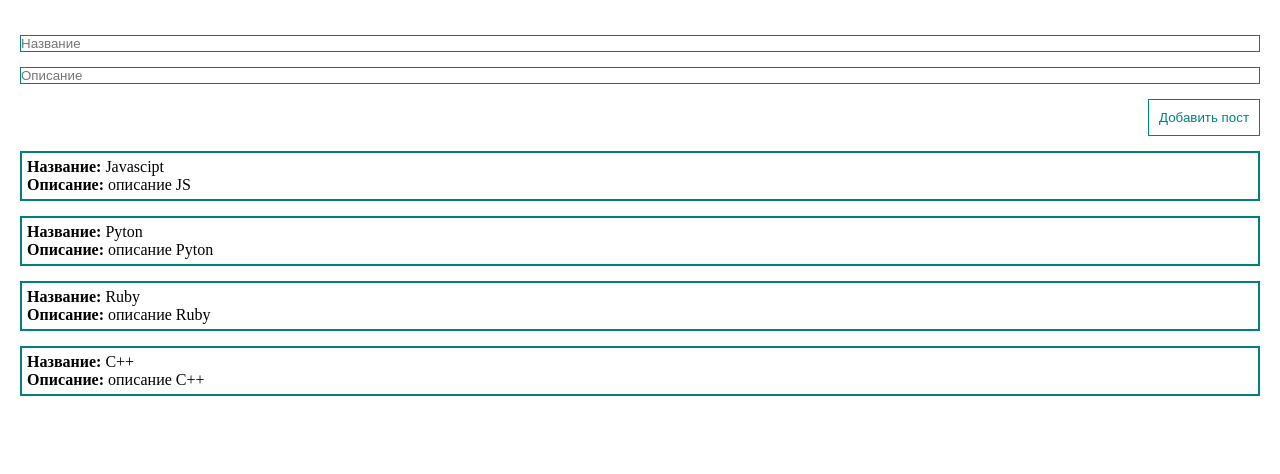
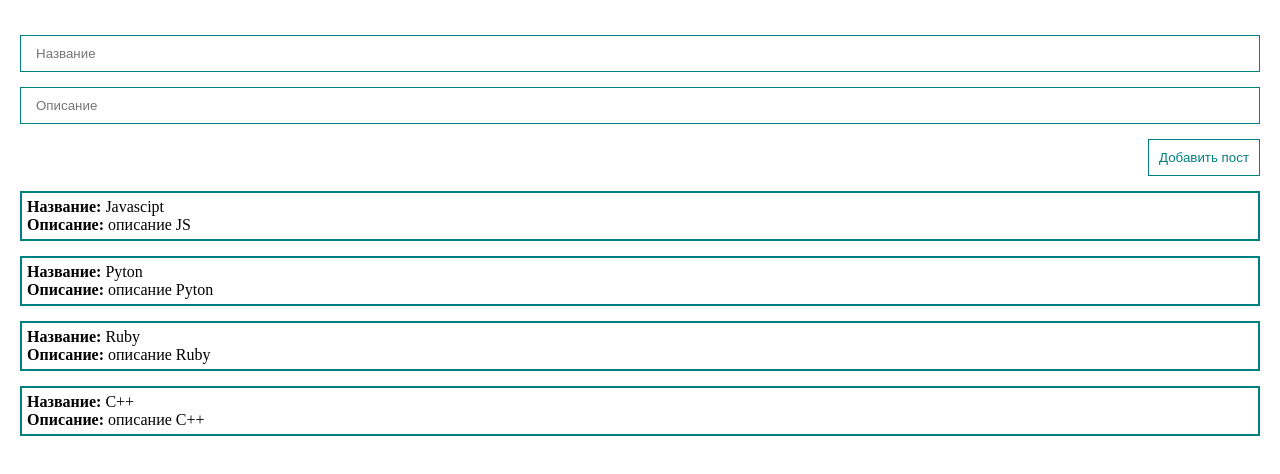
Before and after one commit to Vue-Isa/theory, a Vue app: page / in a window 1280 px wide. Shown: the top 474 px of the page. Built offline with nearby package versions, Linux system fonts and the light colour scheme.

Commit message:
двухсторонее связывание и модификаторы stop, prevent

```diff
--- a/src/App.vue
+++ b/src/App.vue
@@ -1,15 +1,22 @@
 <template>
   <div class="app">
-    <form class="form">
-      <input class='input' type="text" placeholder="Название">
-      <input class='input' type="text" placeholder="Описание">
+    <form class="form" @submit.prevent>
+      <input
+      v-bind:value="title"
+      @input="title = $event.target.value"
+      class='input' type="text"
+      placeholder="Название">
+      <input
+      v-bind:value="body"
+      @input="body = $event.target.value"
+      class='input' type="text"
+      placeholder="Описание">
       <button @click="createPost" class='btn'>Добавить пост</button>
     </form>
-    <div class="post" v-for="post in posts">
+    <div class="post" v-for="post in posts" :key="post.id">
       <div><strong>Название:</strong> {{post.title}}</div>
       <div><strong>Описание:</strong> {{post.body}}</div>
     </div>
-
   </div>
 </template>
 
@@ -22,12 +29,24 @@
         {id: 2, title: 'Pyton', body: 'описание Pyton'},
         {id: 3, title: 'Ruby', body: 'описание Ruby'},
         {id: 4, title: 'C++', body: 'описание C++'}
-      ]
+      ],
+      title: '',
+      body: '',
+
     }
   },
 
   methods: {
-
+    createPost() {
+      const newPost = {
+        id: Date.now(),
+        title: this.title,
+        body: this.body,
+      }
+      this.posts.push(newPost)
+      this.title = ''
+      this.body = ''
+    },
   }
   }
 </script>
@@ -58,7 +77,7 @@
   .input {
     width: 100%;
     border:1px solid teal;
-    pad: 10px 15px;
+    padding: 10px 15px;
     margin-top: 15px;
   }
 
```
